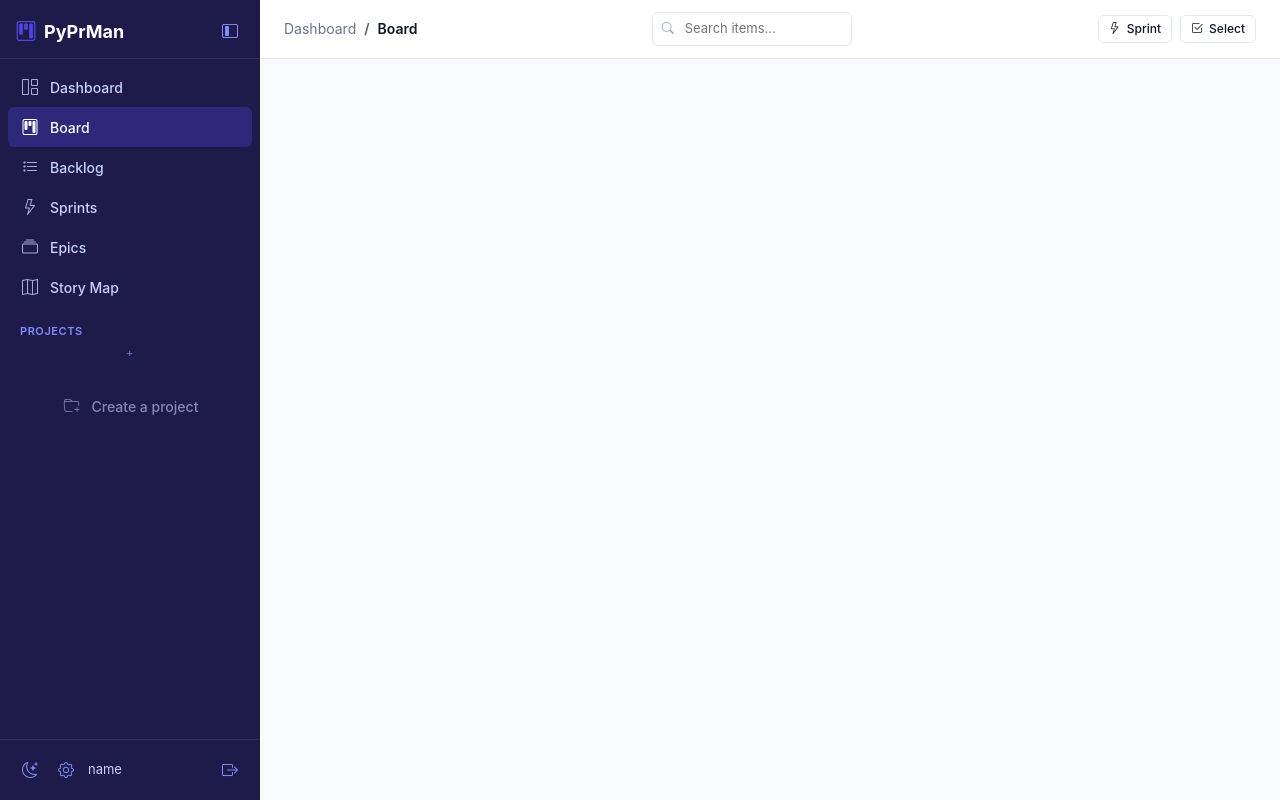
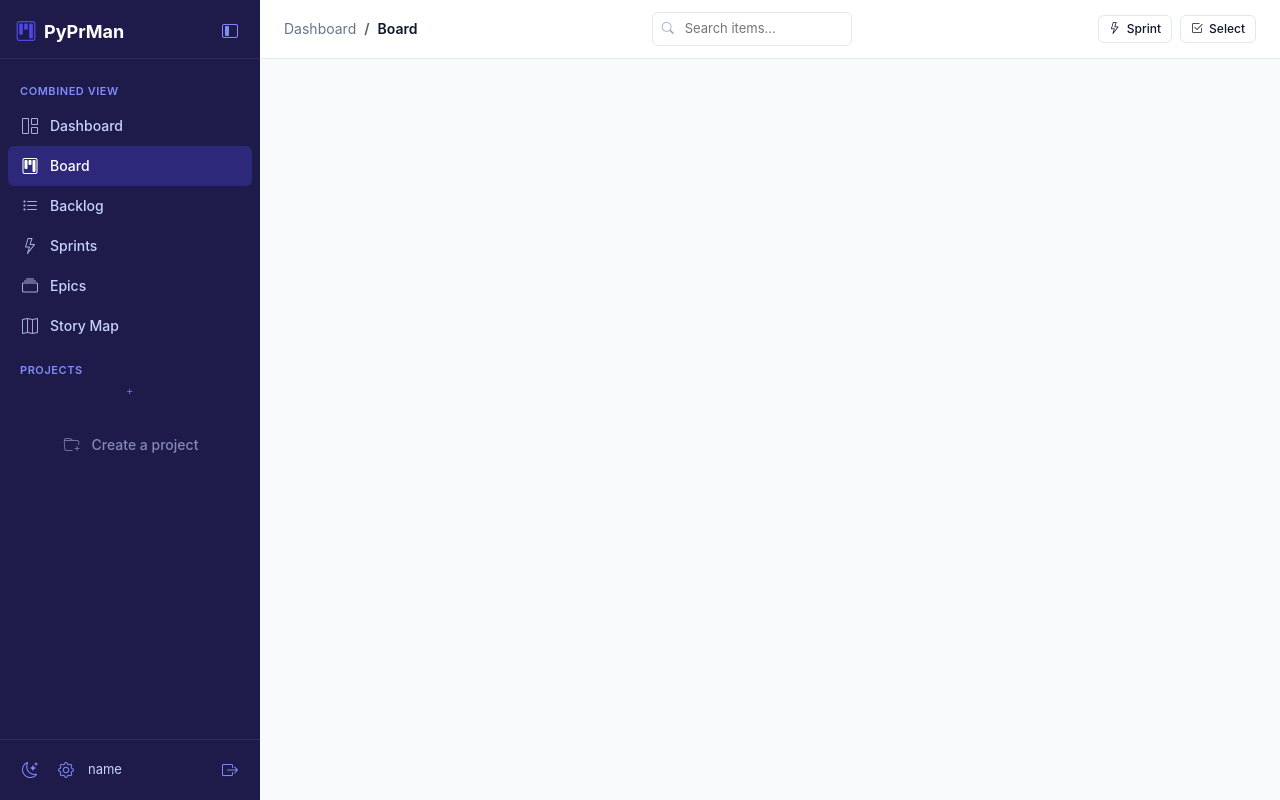
Before and after one commit to mehonal/PyPrMan, a Flask app: page /board in a window 1280 px wide. Run offline with Flask 3, Linux system fonts and the light colour scheme; the visitor is signed in with stand-in values (Sample User, id 1); data that the repository does not hold is empty; some libraries are stand-ins or nearby versions.

Commit message:
Add combined view header to sidebar

```diff
--- a/app/templates/base.html
+++ b/app/templates/base.html
@@ -30,6 +30,7 @@
             </div>
 
             <nav class="pp-sidebar-nav">
+                <div class="pp-sidebar-section" style="margin-top:0;">Combined View</div>
                 <a href="{{ url_for('main.dashboard') }}" class="pp-nav-link {% if request.endpoint == 'main.dashboard' %}active{% endif %}">
                     <i class="bi bi-grid-1x2"></i> Dashboard
                 </a>
```
